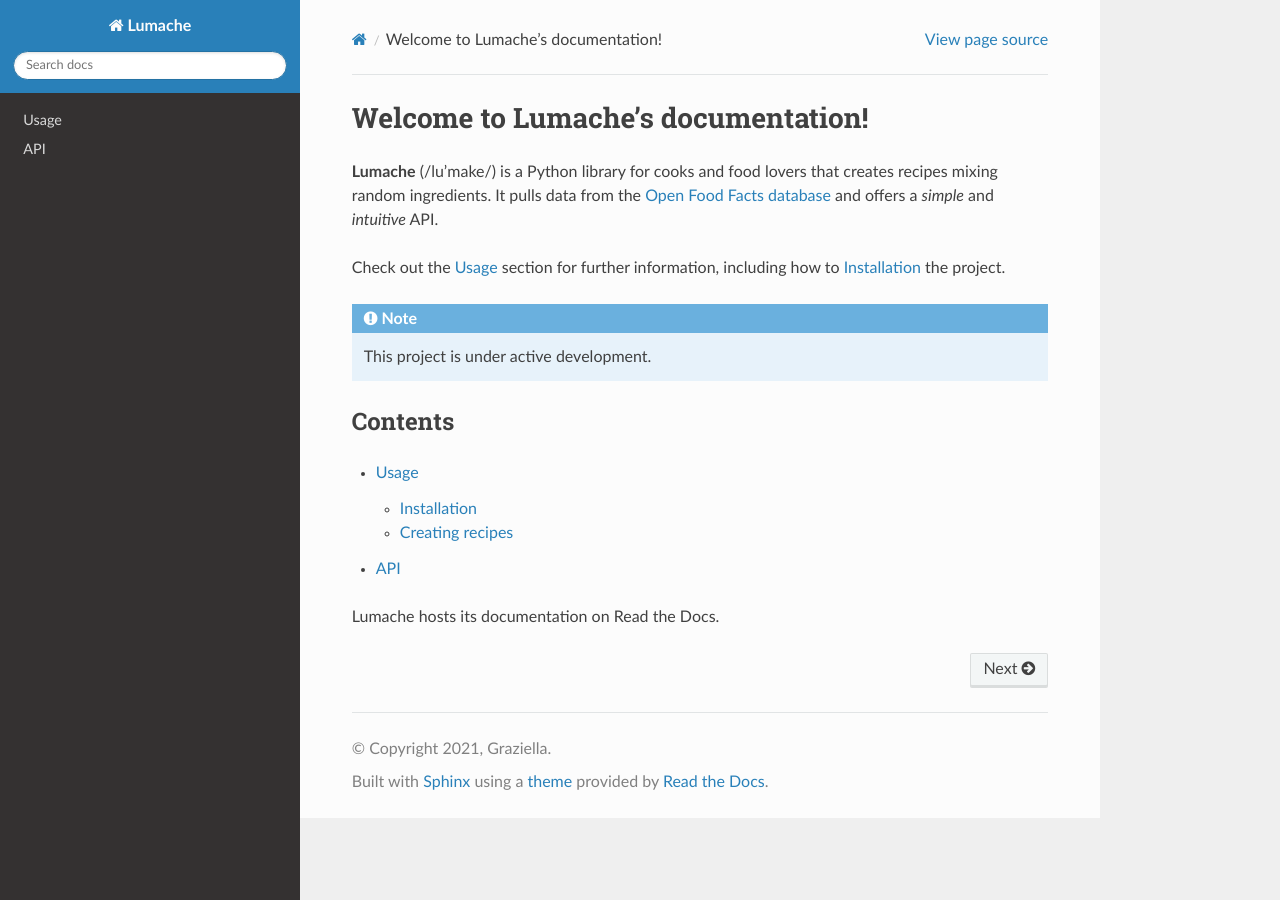
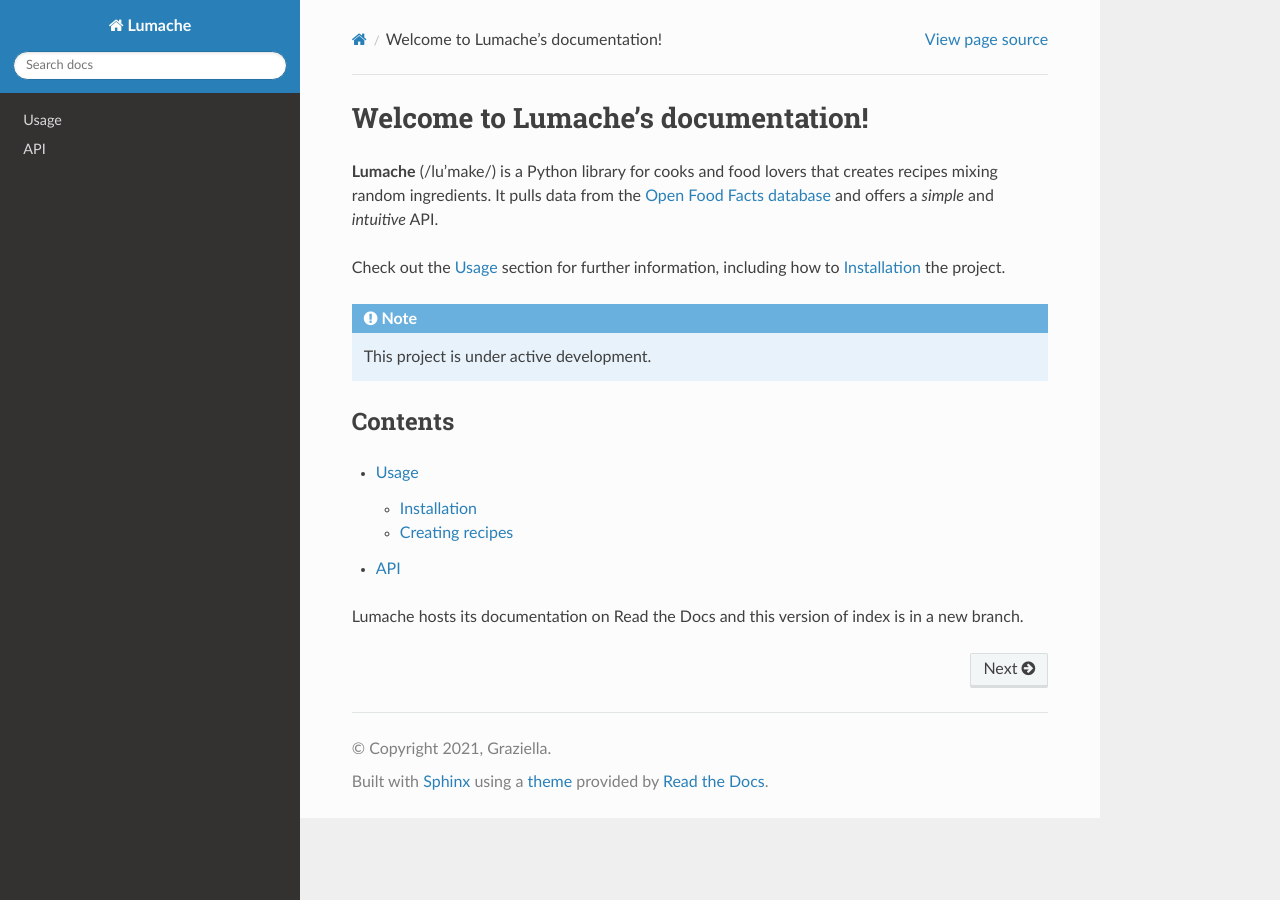
Before and after one commit to enrico-mi/rtd-tutorial, a Sphinx documentation site: the page built from docs/source/index.rst, in a window 1280 px wide. Built offline with Sphinx 7.4.7 and the Read the Docs theme 3.1.0, drawn with Linux system fonts in a browser that asks for light colours.

Commit message:
Update index.rst

```diff
--- a/docs/source/index.rst
+++ b/docs/source/index.rst
@@ -21,4 +21,4 @@ Contents
    usage
    api
 
-Lumache hosts its documentation on Read the Docs.
+Lumache hosts its documentation on Read the Docs and this version of index is in a new branch.
```
